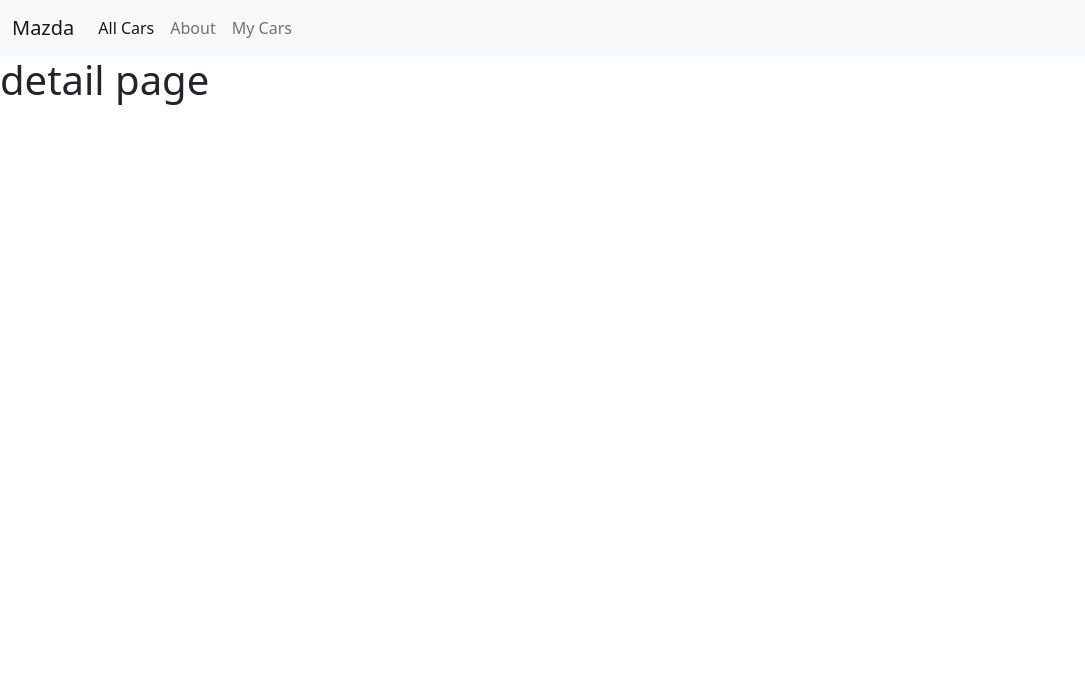
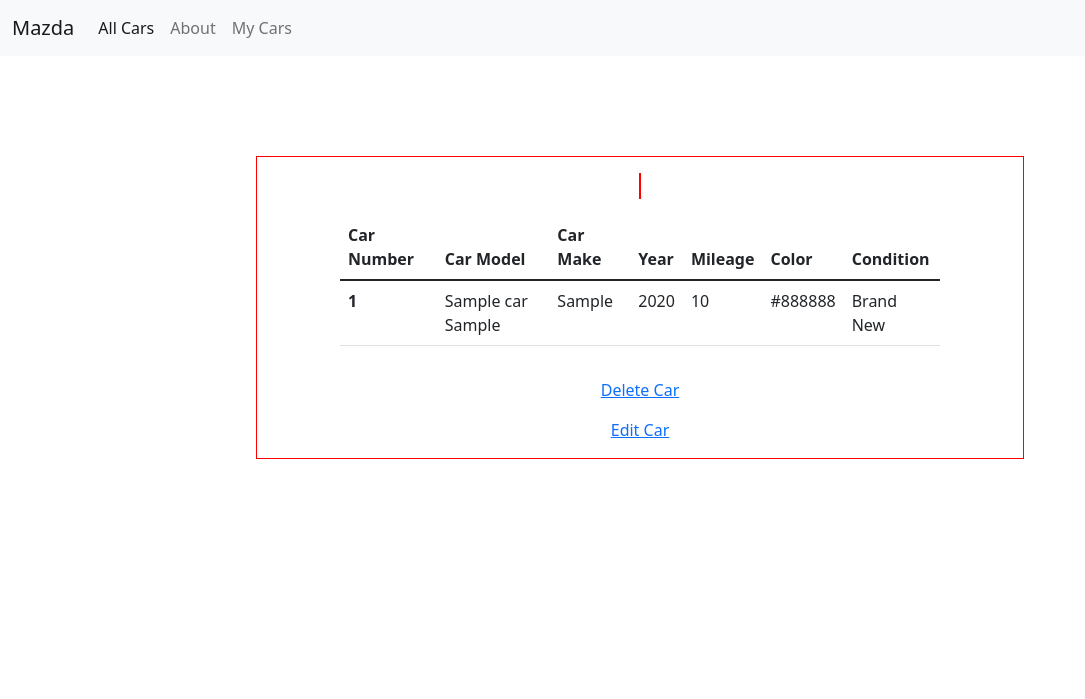
Before and after one commit to sraj1820/DRPROJECT, a Django app: page /cars/1/ in a window 1280 px wide. Shown: the top 699 px of the page, without its empty margins (0-1085 px from the left). Run offline with Django 4.2, Linux system fonts and the light colour scheme; tables that the repository leaves empty hold one stand-in row (values such as "Sample post").

Commit message:
Updated CRUD

```diff
--- a/mazda_app/static/css/style.css
+++ b/mazda_app/static/css/style.css
@@ -15,3 +15,26 @@
   bottom: 0;
   width: 100%;
 }
+
+.detailContainer {
+  border: solid 1px red;
+  width: 60%;
+  height: 60%;
+  margin: 0 auto;
+  margin-top: 100px;
+  display: flex;
+  flex-direction: column;
+  justify-content: center;
+  align-items: center;
+  gap: 1em;
+  padding: 1em;
+}
+
+.image{
+  border: solid 1px red;
+}
+
+.table {
+  width: 600px !important;
+  position: center;
+}
--- a/mazda_app/templates/detail.html
+++ b/mazda_app/templates/detail.html
@@ -1,3 +1,40 @@
 {% extends 'base.html' %} {% block content %}
-<h1>detail page</h1>
+<div class="detailContainer">
+<div class="image"><img src="" alt=""></div>
+
+<table class="table">
+    <thead>
+      <tr>
+        <th scope="col"> Car Number </th>
+        <th scope="col"> Car Model </th>
+        <th scope="col"> Car Make</th>
+        <th scope="col"> Year </th>
+        <th scope="col">Mileage </th>
+        <th scope="col">Color </th>
+        <th scope="col">Condition </th>
+
+      </tr>
+    </thead>
+    <tbody>
+      <tr>
+        <th scope="row">1</th>
+        <td>{{ car.name}} {{car.car_model}}</td>
+        <td>{{ car.make}}</td>
+        <td>{{ car.year}}</td>
+        <td>{{ car.mileage}}</td>
+        <td>{{ car.color}}</td>
+        <td>{% if car.new %} Brand New {% else%} Used {%endif%}</td>
+
+      </tr>
+
+    </tbody>
+  </table>
+
+  <a href="{% url 'car_delete' car.id%}" class = 'deleteCarBTN BTN'> Delete Car </a>
+  <a href="{% url 'car_update' car.id%}" class = 'updateCarBTN BTN'> Edit Car </a>
+
+  </div>
+
+
+
 {% endblock %}
--- a/mazda_app/urls.py
+++ b/mazda_app/urls.py
@@ -6,4 +6,8 @@ urlpatterns =[
     path('', views.HomeListView.as_view(), name='home'),
     path('cars/', views.CarListView.as_view(), name='allcars'),
     path('cars/<int:car_id>/', views.car_detail, name='detail'),
+    path('cars/<int:car_id>/delete/', views.car_delete, name='car_delete'),
+    path('cars/<int:pk>/update/', views.CarUpdate.as_view(), name='car_update'),
+
+
 ]
--- a/mazda_app/views.py
+++ b/mazda_app/views.py
@@ -1,9 +1,10 @@
 from pyexpat import model
 from re import template
-from django.shortcuts import render
+from django.shortcuts import render, redirect
 from django.http import HttpResponse
 from django.views.generic.list import ListView
 from django.views.generic import DetailView
+from django.views.generic.edit import DeleteView, UpdateView, CreateView
 from mazda_app.models import Car
 from .serializers import carSerializer
 
@@ -18,6 +19,20 @@ class CarListView(ListView):
      serializer_class = carSerializer
      template_name = 'car_list.html'
 
+
+def car_delete(request, car_id):
+     car = Car.objects.get(id=car_id)
+     car.delete()
+     return redirect('/cars/')
+
+
+class CarUpdate(UpdateView):
+     model = Car
+     fields =['year', 'mileage', 'color', 'new']
+     success_url = ('/cars/')
+
+
+
 def car_detail(request, car_id):
           car = Car.objects.get(id=car_id)
-          return render(request,'detail.html')
+          return render(request,'detail.html',{'car':car})
```
Also changed, not shown: mazda_app/templates/mazda_app/car_form.html (added, +16 -0 lines).
